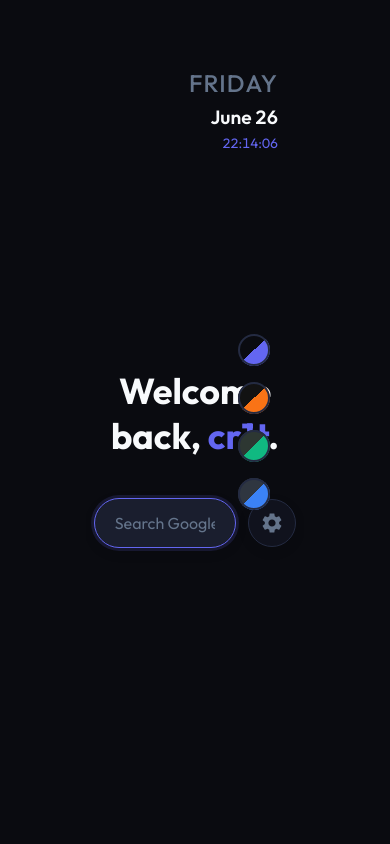
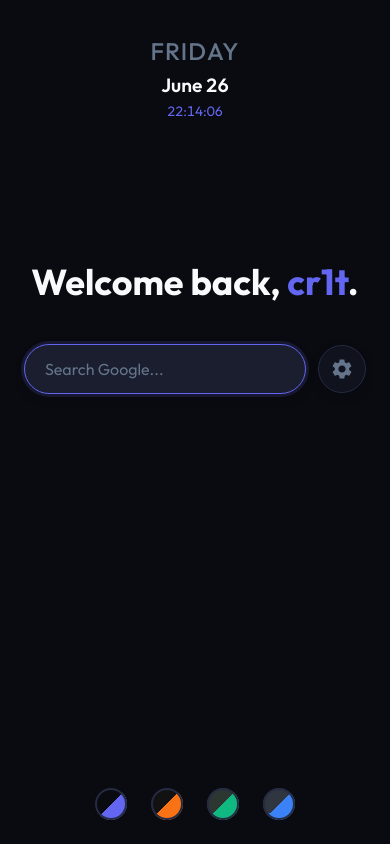
Before and after one commit to sarthak23j/browser-dashboard, a React (Vite) app: page / in a window 390 px wide. Built offline with nearby package versions, Linux system fonts and the light colour scheme; no server answers.

Commit message:
fixed mobile layouts and theme persistence

```diff
--- a/src/components/Calendar.css
+++ b/src/components/Calendar.css
@@ -26,3 +26,10 @@
   font-weight: 400;
   color: var(--accent-purple);
 }
+
+@media (max-width: 768px) {
+  .datetime-section {
+    padding: 1rem;
+    text-align: center;
+  }
+}
--- a/src/components/Layout.jsx
+++ b/src/components/Layout.jsx
@@ -3,13 +3,25 @@ import Calendar from './Calendar';
 import Greeting from './Greeting';
 import '../styles/Layout.css';
 
+import { useEffect } from 'react';
+
 function Layout() {
+  useEffect(() => {
+    const savedTheme = localStorage.getItem('dashboard-theme') || 'theme-1';
+    if (savedTheme === 'theme-1') {
+      document.documentElement.removeAttribute('data-theme');
+    } else {
+      document.documentElement.setAttribute('data-theme', savedTheme);
+    }
+  }, []);
+
   const changeTheme = (themeName) => {
     if (themeName === 'theme-1') {
       document.documentElement.removeAttribute('data-theme');
     } else {
       document.documentElement.setAttribute('data-theme', themeName);
     }
+    localStorage.setItem('dashboard-theme', themeName);
   };
 
   return (
--- a/src/styles/Bangs.css
+++ b/src/styles/Bangs.css
@@ -340,3 +340,16 @@
     transform: translateY(0) scale(1);
   }
 }
+
+@media (max-width: 480px) {
+  .bangs-grid {
+    grid-template-columns: repeat(auto-fill, minmax(130px, 1fr));
+    gap: 0.5rem;
+  }
+  .bang-card {
+    padding: 0.5rem 0.6rem;
+  }
+  .modal-content {
+    padding: 1.5rem;
+  }
+}
--- a/src/styles/Layout.css
+++ b/src/styles/Layout.css
@@ -70,13 +70,13 @@
 
 .right-themes {
   position: absolute;
-  right: 7rem;
-  top: 50%;
-  transform: translateY(-50%);
+  bottom: 2rem;
+  left: 50%;
+  transform: translateX(-50%);
   display: flex;
-  flex-direction: column;
-  gap: 1rem;
-  padding: 1rem 0.5rem;
+  flex-direction: row;
+  gap: 1.5rem;
+  padding: 0.5rem;
 }
 
 .theme-btn {
@@ -114,3 +114,39 @@
   background: linear-gradient(135deg, #2f3640 50%, #3b82f6 50%);
   /* slate grey-blue & blue */
 }
+
+@media (max-width: 768px) {
+  .layout-container {
+    padding: 1rem;
+    height: 100vh;
+    height: 100dvh;
+  }
+
+  .layout-header {
+    padding-bottom: 0.5rem;
+    justify-content: center;
+  }
+
+  .layout-main {
+    flex-direction: column;
+    padding: 0;
+    justify-content: space-between;
+  }
+
+  .center-content-wrapper {
+    width: 100%;
+    margin-top: 7rem;
+    height: auto;
+    flex: 1;
+  }
+
+  .right-themes {
+    position: static;
+    transform: none;
+    flex-direction: row;
+    justify-content: center;
+    gap: 1.5rem;
+    padding: 1rem 0 0.5rem 0;
+    width: 100%;
+  }
+}
```
